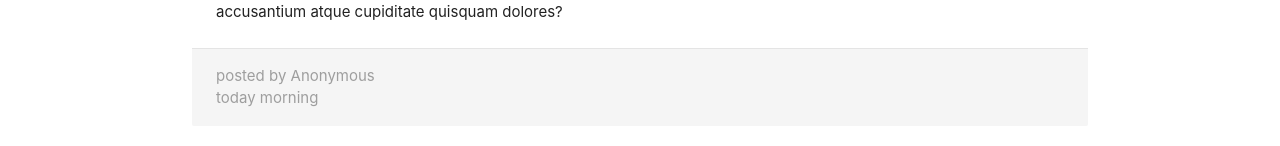
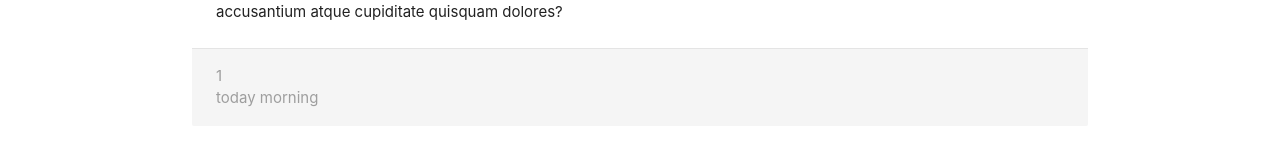
Before and after one commit to Roshith93/react-redux-project_create, a React (Create React App) app: page /project/1 in a window 1280 px wide. Shown: the part 172-318 px from the top of the page. Built offline with nearby package versions, Linux system fonts and the light colour scheme.

Commit message:
getting Id from props

```diff
--- a/src/components/projects/ProjectDetails.js
+++ b/src/components/projects/ProjectDetails.js
@@ -1,4 +1,5 @@
-export const ProjectDetails = () => {
+export const ProjectDetails = (props) => {
+  const id = props.match.params.id
   return (
     <div className='container section project-details'>
       <div className='card z-depth-0'>
@@ -11,7 +12,7 @@ export const ProjectDetails = () => {
           </p>
         </div>
         <div className='card-action grey lighten-4 grey-text'>
-          <div>posted by Anonymous</div>
+          <div>{id}</div>
           <div>today morning</div>
         </div>
       </div>
```
